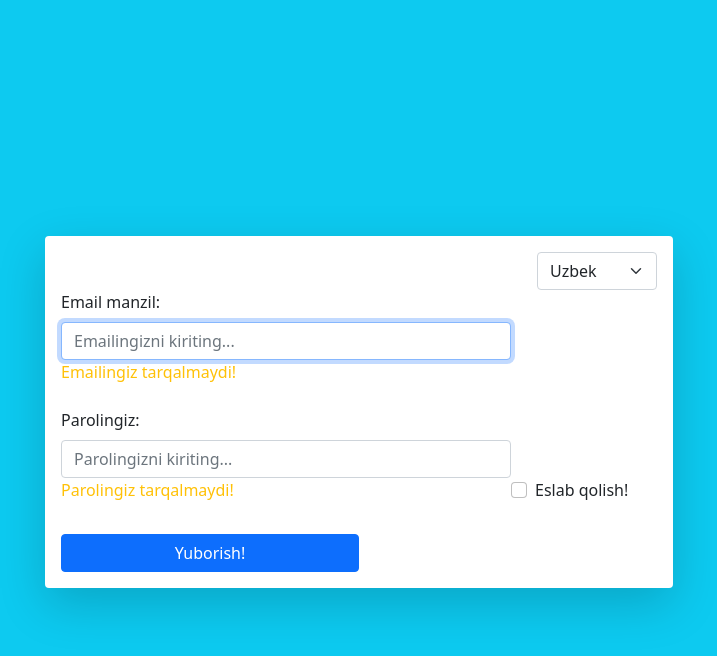
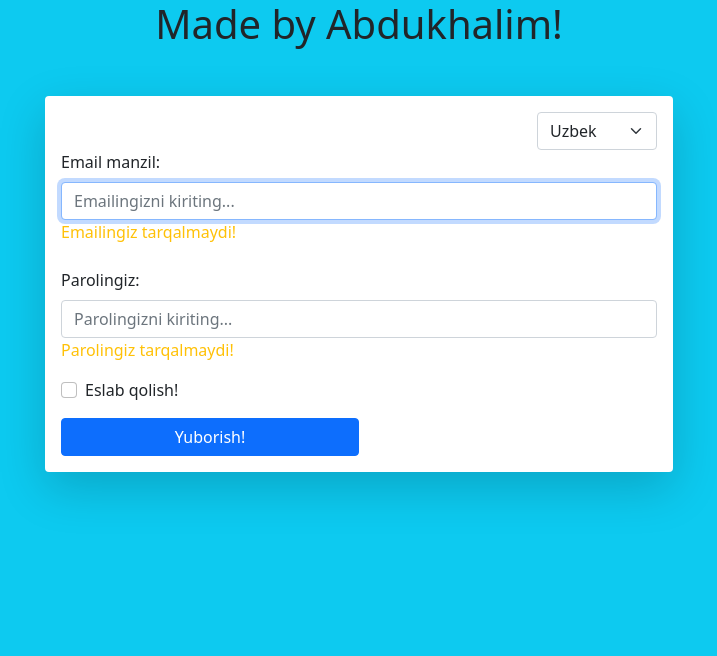
Before and after one commit to Iuterian99/third-lesson-homework, a React (Create React App) app: page / in a window 1280 px wide. Shown: the top 656 px of the page, without its empty margins (281-998 px from the left). Built offline with nearby package versions, Linux system fonts and the light colour scheme.

Commit message:
Changed styles

```diff
--- a/src/App.js
+++ b/src/App.js
@@ -6,8 +6,10 @@ function App() {
   const [lang, setLang] = useState("uz");
   return (
     <>
-      <div className="container-fluid bg-info vh-100 d-flex align-items-center justify-content-center">
-        <form className="shadow-lg p-3 mt-4 bg-body rounded w-50">
+      <div className="container-fluid bg-info vh-100 ">
+        <h1 className="h1 text-center">Made by Abdukhalim!</h1>
+
+        <form className="shadow-lg p-3 mt-5 bg-body rounded w-50 mx-auto">
           <select
             className="form-select ms-auto"
             style={{ width: "120px" }}
@@ -18,12 +20,11 @@ function App() {
             <option value="en">English</option>
             <option value="ru">Russian</option>
           </select>
-          <label htmlFor="email">
+          <label htmlFor="email" className="d-flex flex-column">
             <p className="mb-2">{content[lang].emailLabelStart}</p>
             <input
               id="email"
-              className="form-control"
-              style={{ width: "450px" }}
+              className="form-control flex-grow-1"
               type="email"
               placeholder={content[lang].emailPlaceholder}
               autoFocus
@@ -31,12 +32,11 @@ function App() {
             />
             <p className="text-warning">{content[lang].emailLabelEnd}</p>
           </label>
-          <label htmlFor="parol" className="mt-2">
+          <label htmlFor="parol" className="mt-2 d-flex flex-column">
             <p className="mb-2">{content[lang].parolLabelStart}</p>
             <input
               id="parol"
-              className="form-control"
-              style={{ width: "450px" }}
+              className="form-control flex-grow-1"
               type="password"
               placeholder={content[lang].parolPlaceholder}
               required
```
